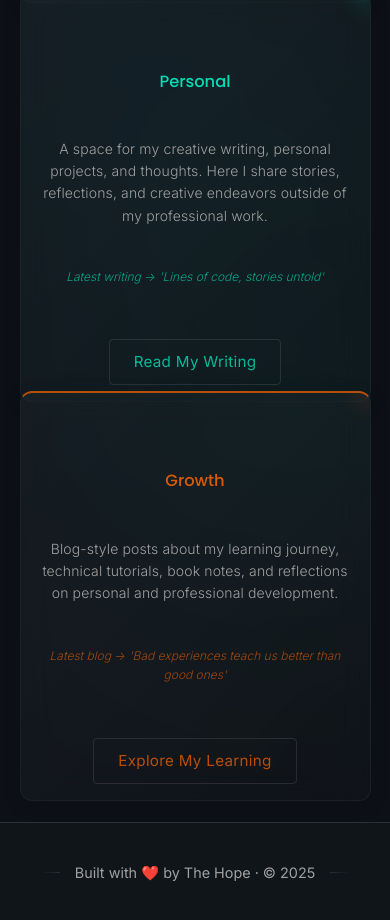
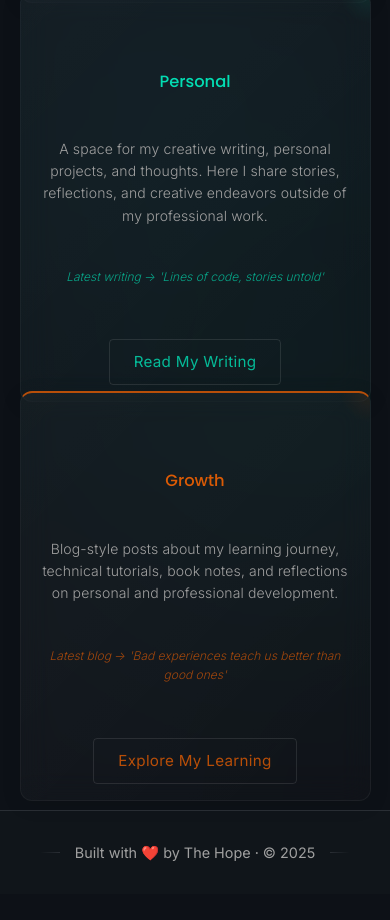
Before and after one commit to thehope2k/portfolio, an Astro site: page / in a window 390 px wide. Shown: the part 1345-2265 px from the top of the page. After the commit the page ends 2239 px from the top, so only its background shows below. Built offline with nearby package versions, Linux system fonts and the light colour scheme; Astro itself is replaced by a stand-in of ours; some icons are missing.

Commit message:
Update font size

```diff
--- a/src/layouts/BlogPostLayout.astro
+++ b/src/layouts/BlogPostLayout.astro
@@ -71,7 +71,7 @@ const backText = `Back to All ${section.charAt(0).toUpperCase() + section.slice(
   .blog-post {
     max-width: 800px;
     margin: 0 auto;
-    padding: var(--space-lg) 0;
+    padding: var(--space-lg) 0 var(--space-sm);
   }
 
   .post-header {
@@ -199,7 +199,7 @@ const backText = `Back to All ${section.charAt(0).toUpperCase() + section.slice(
 
   @media (max-width: 768px) {
     .blog-post {
-      padding: var(--space-md);
+      padding: var(--space-md) var(--space-md) var(--space-sm);
     }
 
     h1 {
--- a/src/layouts/MainLayout.astro
+++ b/src/layouts/MainLayout.astro
@@ -285,8 +285,8 @@ const formattedPublishDate = publishDate
       }
 
       main {
-        min-height: calc(100vh - var(--header-height) - 80px);
-        padding: var(--space-lg) 0;
+        min-height: calc(100vh - var(--header-height) - 60px);
+        padding: var(--space-lg) 0 var(--space-sm);
       }
 
       footer {
@@ -443,7 +443,7 @@ const formattedPublishDate = publishDate
         }
 
         footer {
-          padding: var(--space-lg) 0;
+          padding: var(--space-md) 0;
         }
       }
 
```
